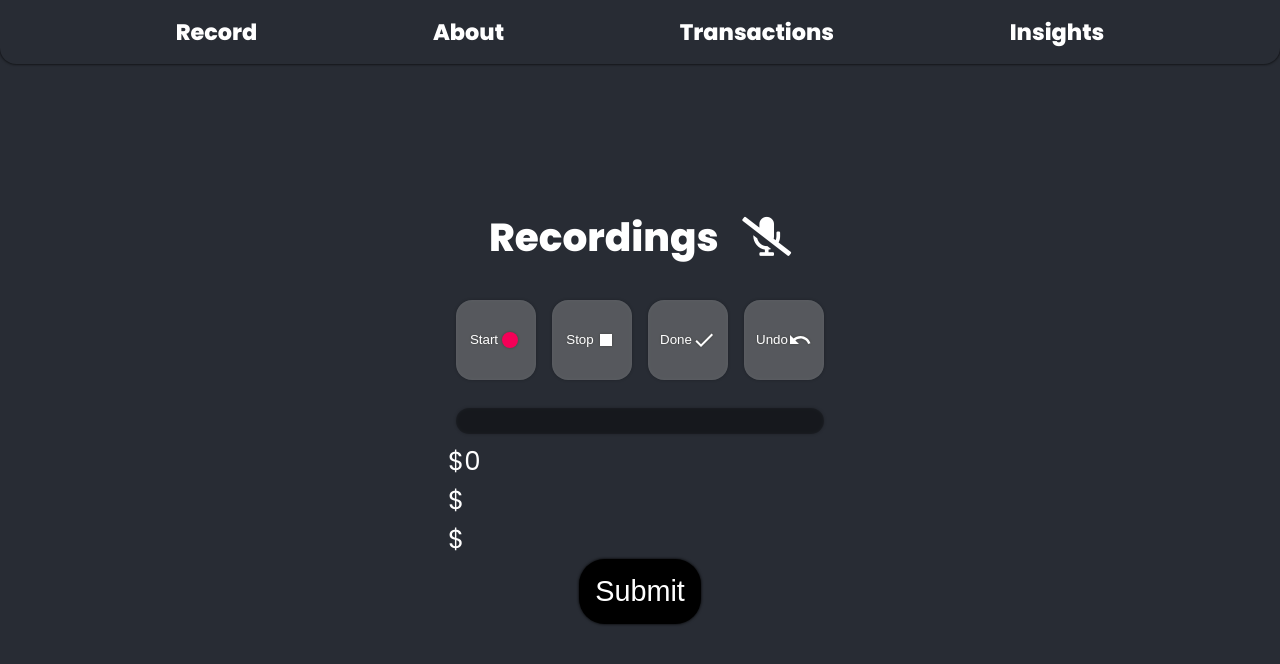
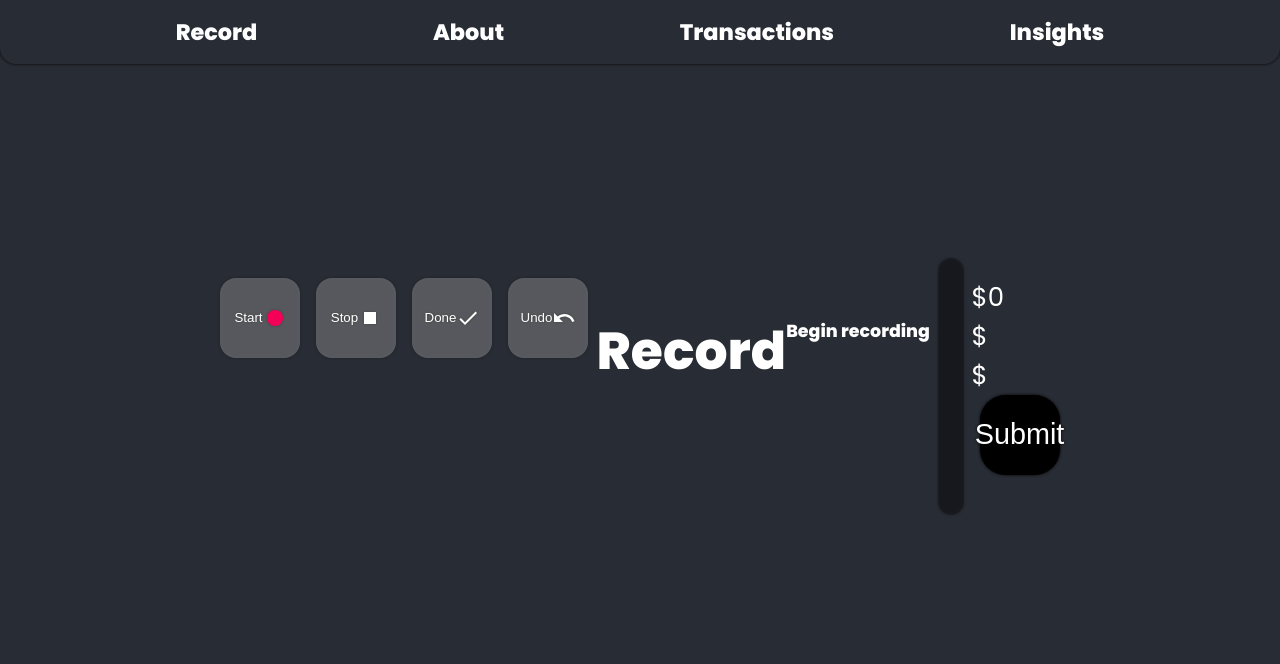
Before and after one commit to when-2-meet-dupe/speech-app, a React (Create React App) app in the folder client/: page /home in a window 1280 px wide. Shown: the top 664 px of the page. Built offline with nearby package versions, Linux system fonts and the light colour scheme.

Commit message:
fix: delete extra Home page

```diff
--- a/client/src/STT/SpeechToText.js
+++ b/client/src/STT/SpeechToText.js
@@ -108,37 +108,23 @@ function SpeechToText() {
   } else {
     volumePic = <i class="fas fa-microphone-slash"></i>;
   }
-  // const renderRecordBox = () => (
-  //   <div className="box">
-  //     <button onClick={() => setIsListening((isListening) => true)}>
-  //       <FiberManualRecordIcon fontSize="medium" color="secondary" />
-  //     </button>
-  //     <button onClick={() => setIsListening((isListening) => false)}>
-  //       <StopIcon />
-  //     </button>
-  //     <button onClick={handleSaveNote} disabled={!note}>
-  //       <CheckIcon />
-  //     </button>
-  //     <p>{note}</p>
-  //   </div>
-  // );
+  const renderRecordBox = () => (
+    <div className="box">
+      <button onClick={() => setIsListening((isListening) => true)}>
+        <FiberManualRecordIcon fontSize="medium" color="secondary" />
+      </button>
+      <button onClick={() => setIsListening((isListening) => false)}>
+        <StopIcon />
+      </button>
+      <button onClick={handleSaveNote} disabled={!note}>
+        <CheckIcon />
+      </button>
+      <p>{note}</p>
+    </div>
+  );
 
   return (
-    <>
     <div className="container">
-        {/* <h1>Record</h1> */}
-        {/* <h6>Begin recording </h6> */}
-        {/* {renderRecordBox()} */}
-
-        <div className="box1">
-          <h2>
-            Recordings <span className="volumePic">{volumePic}</span>
-          </h2>
-          {/* {savedNotes.map((n) => (
-            <p key={n}>{n}</p>
-          ))} */}
-        </div>
-
       <div className="box2">
         <button onClick={() => setIsListening((isListening) => true)}>
           Start <FiberManualRecordIcon fontSize="medium" color="secondary" />
@@ -152,6 +138,13 @@ function SpeechToText() {
         <button onClick={handleUndo}>
           Undo <UndoIcon />
         </button>
+        <h1>Record</h1>
+        <h6>Begin recording </h6>
+        {/* {renderRecordBox()} */}
+        <div className="box">
+          {savedNotes.map((n) => (
+            <p key={n}>{n}</p>
+          ))}
         </div>
         <div className="recordingNotes">{note}</div>
         <form className="stt-form">
@@ -171,7 +164,7 @@ function SpeechToText() {
           </div>
         </form>
       </div>
-    </>
+    </div>
   );
 }
 
```
Lines whose indentation alone changed are shown as unchanged.
